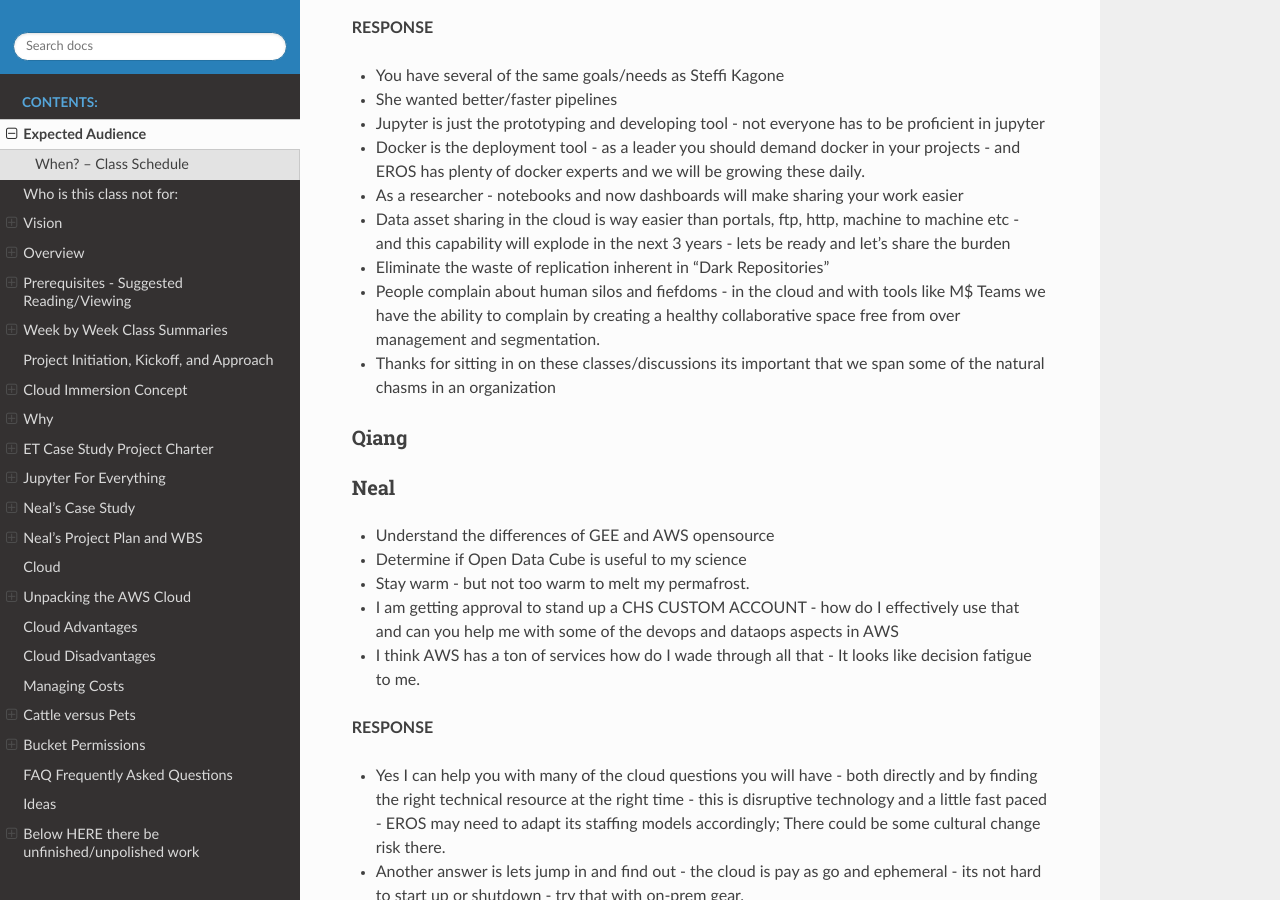
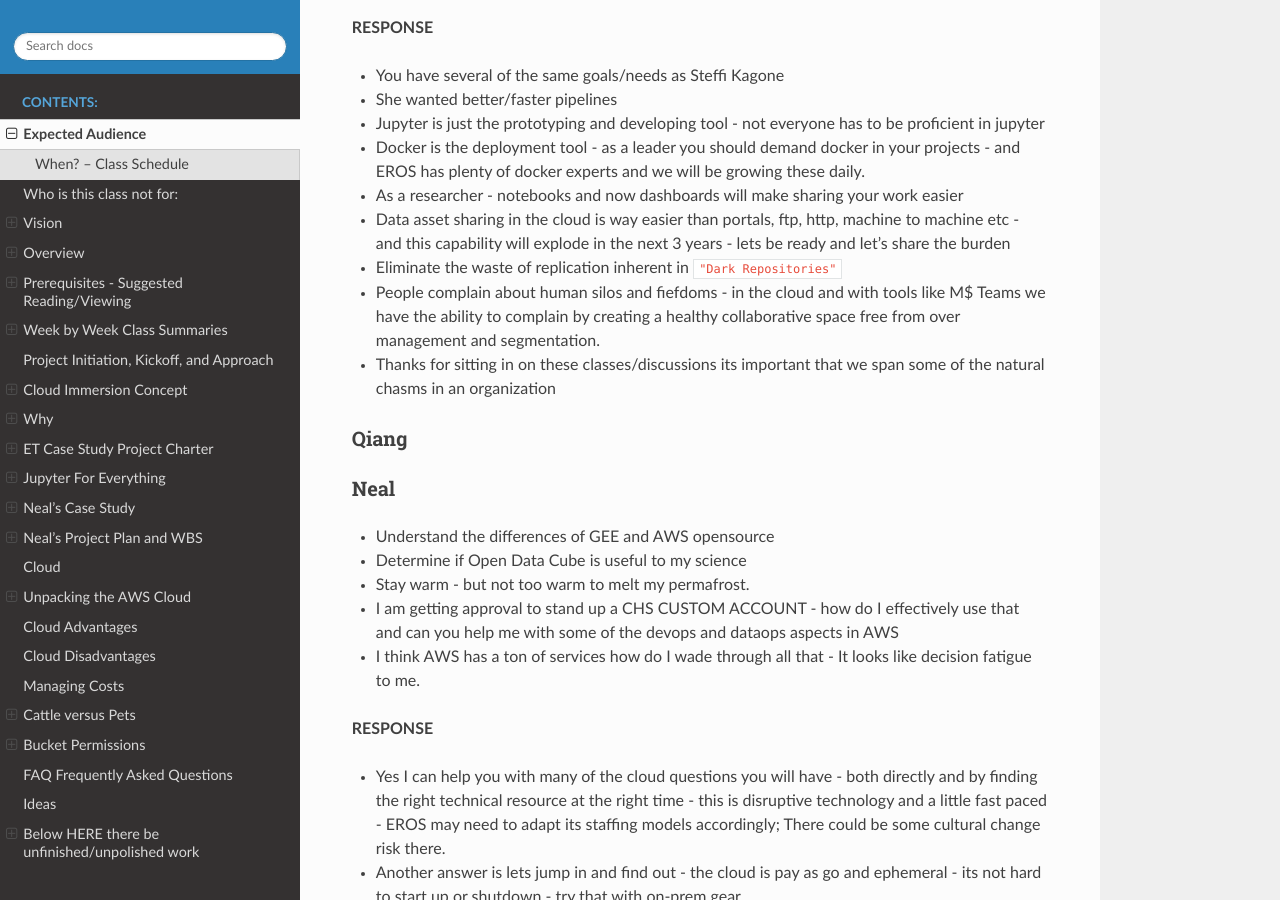
Before and after one commit to tonybutzer/harmony, a Sphinx documentation site: the page built from documentation/source/00define_ET.md, in a window 1280 px wide and 900 px high, scrolled down 5930 px. Built offline with Sphinx 7.4.7 and the Read the Docs theme 2.0.0, drawn with Linux system fonts in a browser that asks for light colours; pages that are not in the unit, such as notebooks, are missing from menus.

Commit message:
automatic git update from Makefile

```diff
--- a/documentation/source/00define_ET.md
+++ b/documentation/source/00define_ET.md
@@ -231,7 +231,7 @@ So, there are several aspects that I'm interested in.
 - Docker is the deployment tool - as a leader you should demand docker in your projects - and EROS has plenty of docker experts and we will be growing these daily.
 - As a researcher - notebooks and now dashboards will make sharing your work easier
 - Data asset sharing in the cloud is way easier than portals, ftp, http, machine to machine etc - and this capability will explode in the next 3 years - lets be ready and let's share the burden
-- Eliminate the waste of replication inherent in "Dark Repositories"
+- Eliminate the waste of replication inherent in `"Dark Repositories"`
 - People complain about human silos and fiefdoms - in the cloud and with tools like M$ Teams we have the ability to complain by creating a healthy collaborative space free from over management and segmentation.
 - Thanks for sitting in on these classes/discussions its important that we span some of the natural chasms in an organization
 
```
